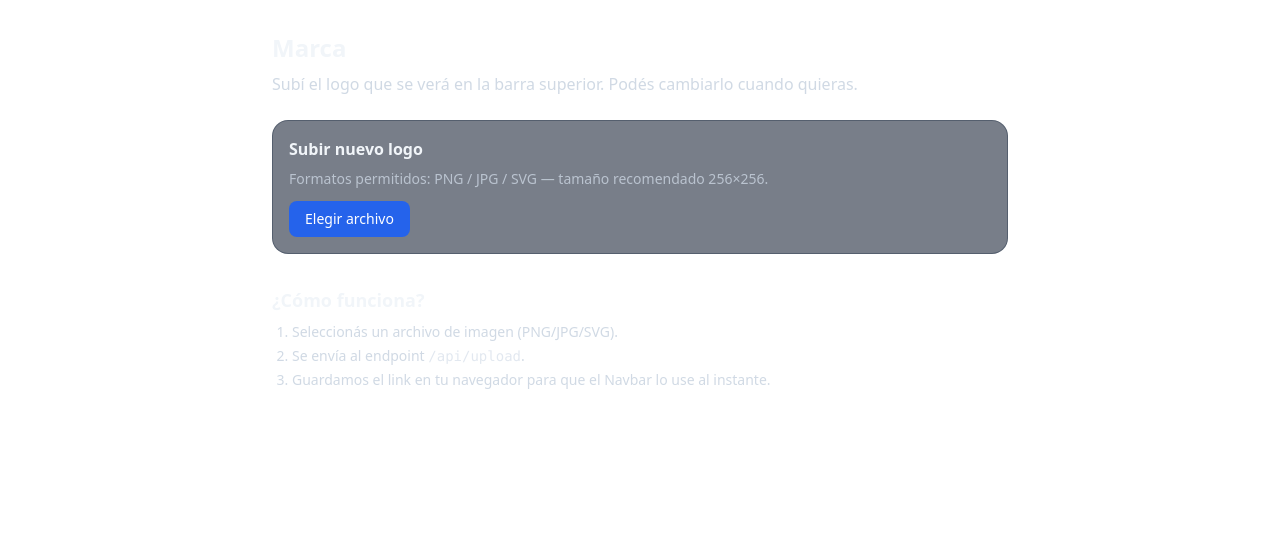
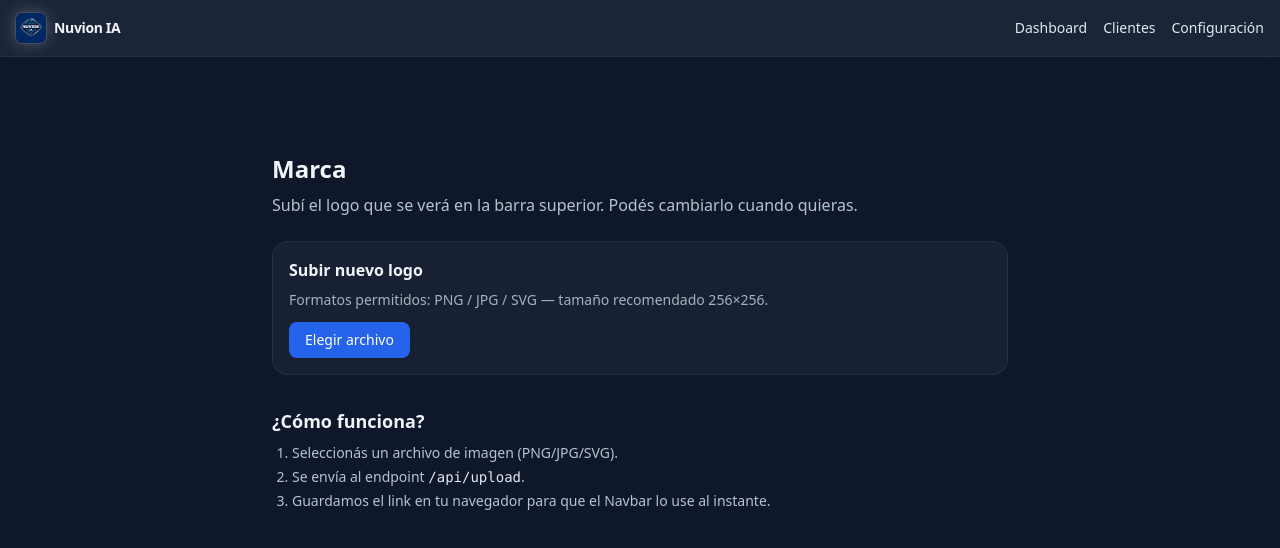
Before and after one commit to ianuvion/nuvion-ia, a Next.js app: page /configuracion/brand in a window 1280 px wide. Shown: the top 548 px of the page. Built offline with nearby package versions, Linux system fonts and the light colour scheme.

Commit message:
Update layout.tsx

```diff
--- a/app/layout.tsx
+++ b/app/layout.tsx
@@ -1,16 +1,16 @@
 // app/layout.tsx
 
-// 🔒 Fuerza rendering dinámico en todo el árbol (evita SSG/ISR y timeouts de build)
 export const dynamic = 'force-dynamic';
 export const revalidate = 0;
 
 import './globals.css';
 import type { Metadata } from 'next';
+import Navbar from './components/Navbar';
 import React from 'react';
 
 export const metadata: Metadata = {
   title: 'Nuvion IA',
-  description: 'Plataforma de automatización con IA',
+  description: 'Dashboard y herramientas de Nuvion IA',
 };
 
 export default function RootLayout({
@@ -20,7 +20,13 @@ export default function RootLayout({
 }) {
   return (
     <html lang="es">
-      <body>{children}</body>
+      <body className="antialiased bg-slate-900 text-slate-100 min-h-screen">
+        {/* ✅ Navbar visible en todo el sitio */}
+        <Navbar />
+
+        {/* ✅ Contenido principal (cada página) */}
+        <div className="pt-16 px-4">{children}</div>
+      </body>
     </html>
   );
 }
```
